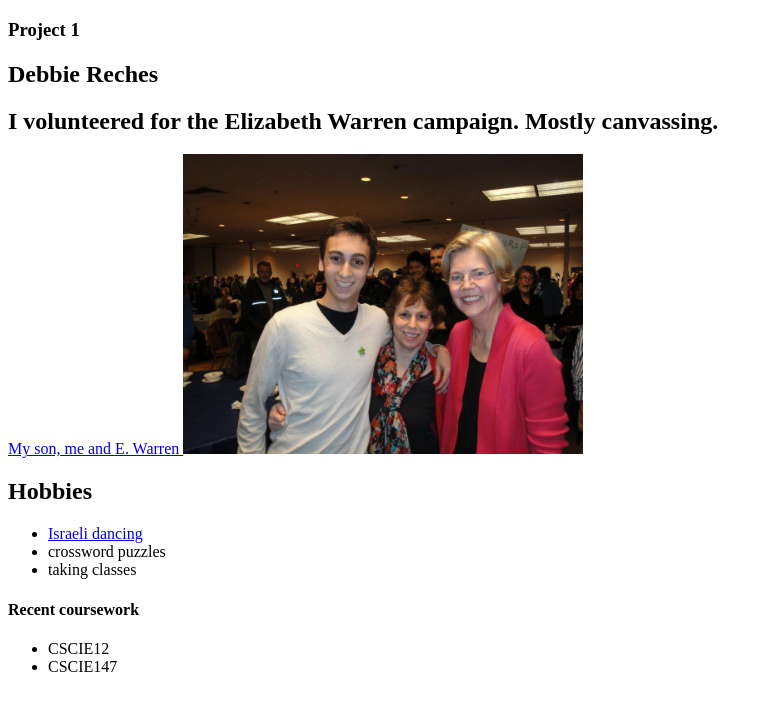
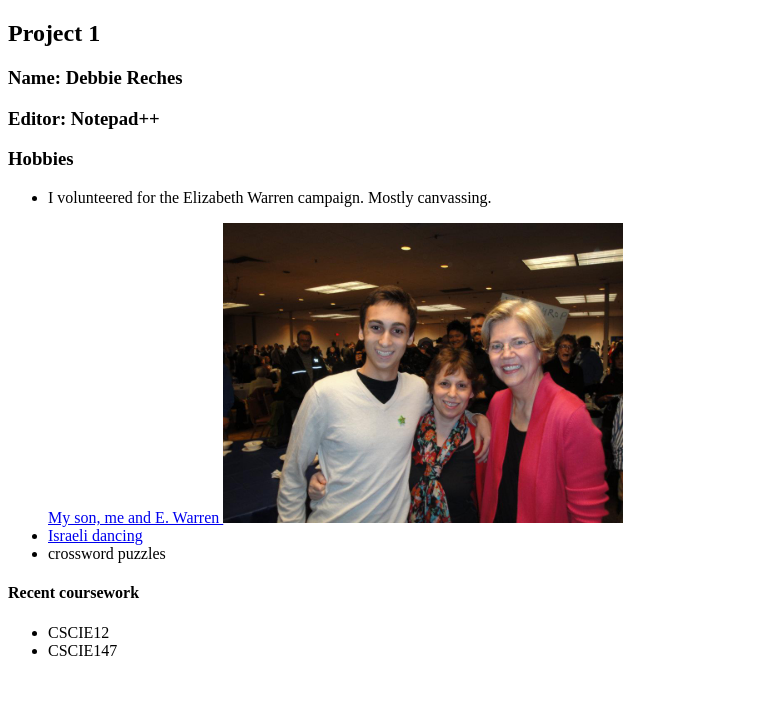
Before and after one commit to dreches/p1.debrex.biz, a PHP site: page / in a window 1280 px wide. Shown: the top 711 px of the page, without its empty margins (0-773 px from the left). Run offline with PHP 8.4, Linux system fonts and the light colour scheme.

Commit message:
added editor

```diff
--- a/index.php
+++ b/index.php
@@ -3,19 +3,20 @@
 <head>
 </head>
 <body>
-<h3>Project 1</h3>
-<h2>Debbie Reches</h2>
-<h2>I volunteered for the Elizabeth Warren campaign. Mostly canvassing.</h2>
+<h2>Project 1</h2>
+<h3>Name: Debbie Reches</h3>
+<h3>Editor: Notepad++</h3>
+<h3>Hobbies</h3>
+<ul>
+<li>
+<p>I volunteered for the Elizabeth Warren campaign. Mostly canvassing.</p>
 		<a href="http://elizabethwarren.com">My son, me and E. Warren
 		<img src="images/ewarren.jpg" alt="ewarren" width="400" height="300"/></a>
 
-		<h2>Hobbies</h2>
-
-				<ul>
+</li>
 		<li><a href="http://www.youtube.com/watch?v=zItilwTX7IQ&amp;feature=player_embedded">Israeli dancing </a></li>
         <li>crossword puzzles</li>
-		<li>taking classes</li>
-			</ul>
+	</ul>
 <h4>Recent coursework</h4>
 <ul>
 <li>CSCIE12
```
